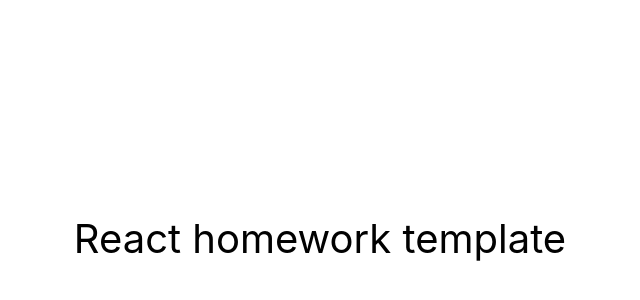
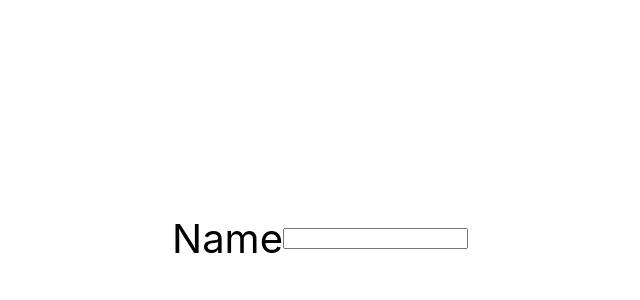
Before and after one commit to nicksolony/goit-react-hw-02-phonebook, a React (Create React App) app: page / in a window 1280 px wide. Shown: the part 162-462 px from the top of the page, without its empty margins (320-960 px from the left). Built offline with nearby package versions, Linux system fonts and the light colour scheme.

Commit message:
change app to class

```diff
--- a/package.json
+++ b/package.json
@@ -9,6 +9,7 @@
     "@testing-library/jest-dom": "^5.16.3",
     "@testing-library/react": "^12.1.4",
     "@testing-library/user-event": "^13.5.0",
+    "nanoid": "^5.0.1",
     "react": "^18.1.0",
     "react-dom": "^18.1.0",
     "react-scripts": "5.0.1",
--- a/src/components/App.jsx
+++ b/src/components/App.jsx
@@ -1,7 +1,19 @@
-export const App = () => {
-  return (
-    <div
-      style={{
+import React, { Component } from 'react';
+
+
+
+
+export class App extends Component {
+
+  state = {
+    contacts: [],
+    name: ''
+  };
+
+  render() {
+
+    return (
+      <div style={{
         height: '100vh',
         display: 'flex',
         justifyContent: 'center',
@@ -9,8 +21,16 @@ export const App = () => {
         fontSize: 40,
         color: '#010101'
       }}
-    >
-      React homework template
-    </div>
-  );
+      >
+        <label>Name</label>
+        <input
+          type="text"
+          name="name"
+          pattern="^[a-zA-Zа-яА-Я]+(([' -][a-zA-Zа-яА-Я ])?[a-zA-Zа-яА-Я]*)*$"
+          title="Name may contain only letters, apostrophe, dash and spaces. For example Adrian, Jacob Mercer, Charles de Batz de Castelmore d'Artagnan"
+          required
+        />
+      </div>
+    );
+  };
 };
--- a/src/index.js
+++ b/src/index.js
@@ -1,6 +1,6 @@
 import React from 'react';
 import ReactDOM from 'react-dom/client';
-import { App } from 'components/App';
+import {App} from './components/App'
 import './index.css';
 
 ReactDOM.createRoot(document.getElementById('root')).render(
```
Also changed, not shown: 1 other file (tests, documents, lock files or other folders).
